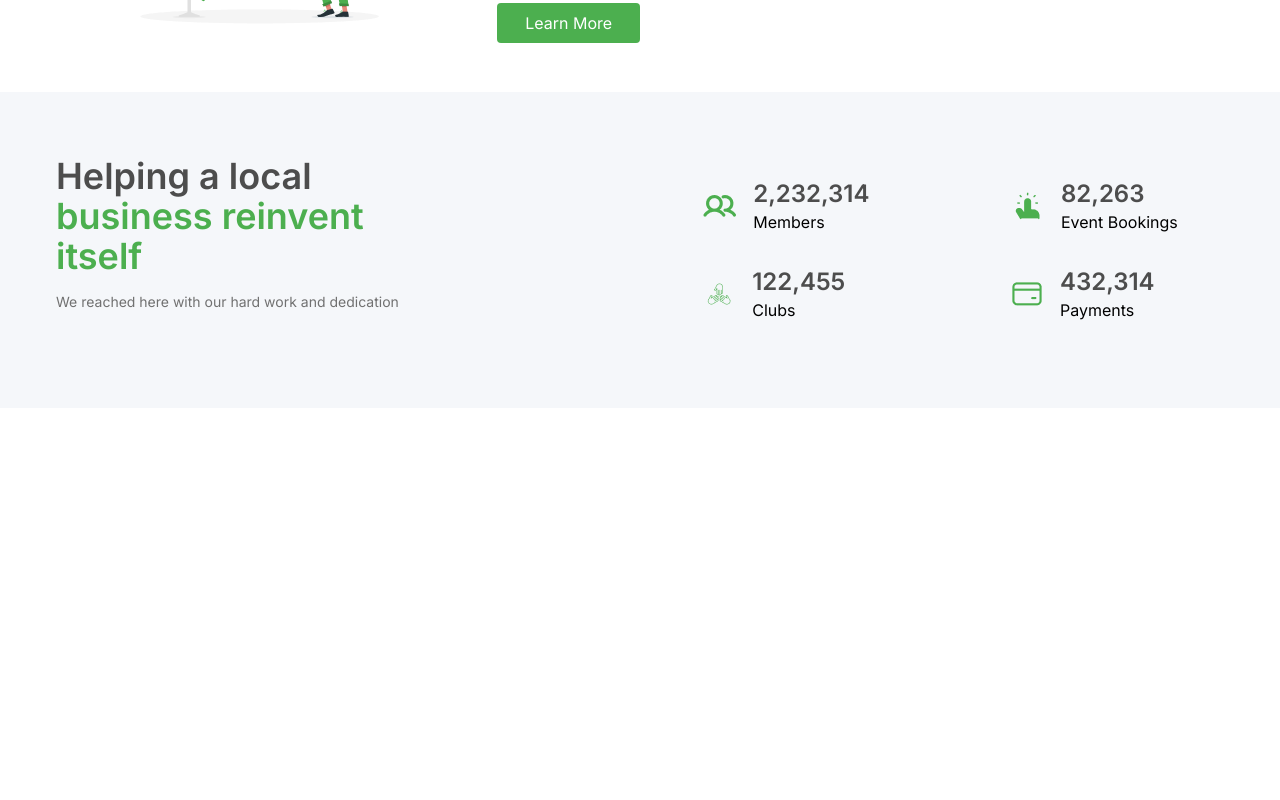
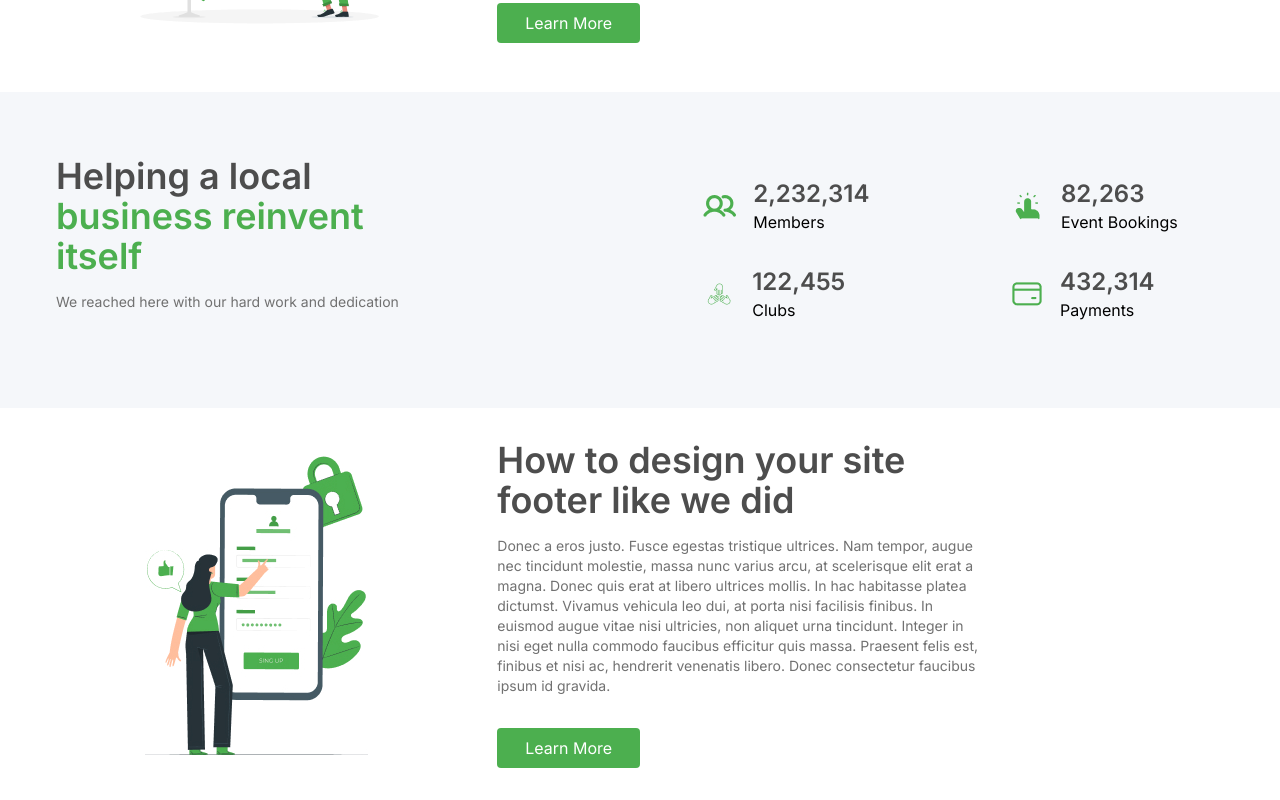
Before and after one commit to KarlStevenRequinto/lankygroups-website, a React (Vite) app: page / in a window 1280 px wide. Shown: the part 1934-2734 px from the top of the page. Before the commit the page ends 2342 px from the top, so only its background shows below. Built offline with nearby package versions, Linux system fonts and the light colour scheme.

Commit message:
products section

```diff
--- a/src/App.jsx
+++ b/src/App.jsx
@@ -3,6 +3,8 @@
 import Home from "./components/Home";
 import Services from "./components/Services";
 import About from "./components/About";
+import Products from "./components/Products";
+
 function App() {
     return (
         <>
@@ -10,6 +12,7 @@
             <Home/>
             <Services/>
             <About/>
+            <Products/>
         </>
     );
 }
--- a/src/components/About.jsx
+++ b/src/components/About.jsx
@@ -1,9 +1,6 @@
 import React from "react";
 import banner2 from "../assets/banner2.png";
-import about1 from "../assets/about1.png"
-import about2 from "../assets/about2.png"
-import about3 from "../assets/about3.png"
-import about4 from "../assets/about4.png"
+
 const About = () => {
     return (
         <div>
--- /dev/null
+++ b/src/components/Products.jsx
@@ -0,0 +1,28 @@
+import React from "react";
+import banner3 from "../assets/banner3.jpg";
+const Products = () => {
+    return (
+        <div>
+            <div className="px-4 lg:px-14 max-w-screen-2xl mx-auto my-8">
+                <div className="md:w-11/12 mx-auto flex flex-col md:flex-row justify-between items-center gap-12">
+                    <div>
+                        <img src={banner3} alt="image" />
+                    </div>
+                    <div className="md:w-3/5 mx-auto">
+                        <h2 className="text-4xl text-neutralDGrey font-semibold mb-4 md:w-4/5">How to design your site footer like we did</h2>
+                        <p className="md:w-3/4 text-sm text-neutralGrey mb-8">
+                            Donec a eros justo. Fusce egestas tristique ultrices. Nam tempor, augue nec tincidunt molestie, massa nunc varius arcu, at
+                            scelerisque elit erat a magna. Donec quis erat at libero ultrices mollis. In hac habitasse platea dictumst. Vivamus
+                            vehicula leo dui, at porta nisi facilisis finibus. In euismod augue vitae nisi ultricies, non aliquet urna tincidunt.
+                            Integer in nisi eget nulla commodo faucibus efficitur quis massa. Praesent felis est, finibus et nisi ac, hendrerit
+                            venenatis libero. Donec consectetur faucibus ipsum id gravida.
+                        </p>
+                        <button className="btn-primary">Learn More</button>
+                    </div>
+                </div>
+            </div>
+        </div>
+    );
+};
+
+export default Products;
```
